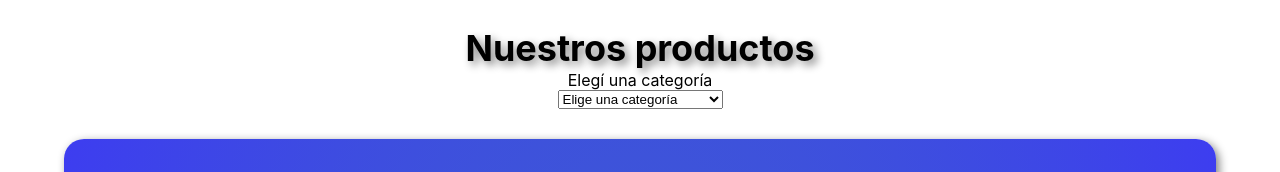
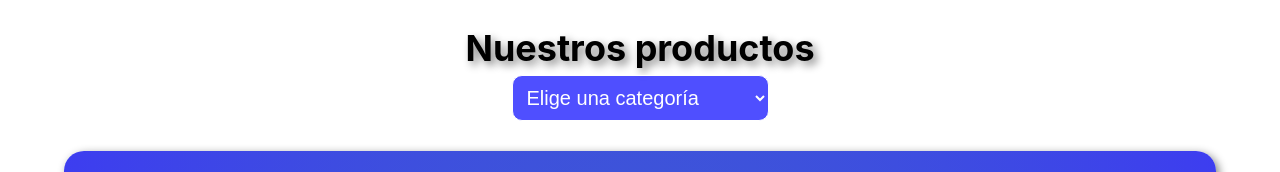
Before and after one commit to vuoso-l/challenge_front_sec, a React (Create React App) app: page / in a window 1280 px wide. Shown: the part 174-346 px from the top of the page. Built offline with nearby package versions, Linux system fonts and the light colour scheme; data requests are answered from the project's data file.

Commit message:
Styled select component

```diff
--- a/src/components/BasicTagsStyle.js
+++ b/src/components/BasicTagsStyle.js
@@ -1,7 +1,8 @@
 import styled from "styled-components";
 import { device } from "../styleAux/deviceSize";
+import { color } from "../styleAux/theme";
 
-const H2 = styled.h2`
+export const H2 = styled.h2`
   text-shadow: 4px 4px 8px grey;
   font-size: 24px;
   text-align: center;
@@ -13,7 +14,7 @@ const H2 = styled.h2`
   }
 `;
 
-const H4 = styled.h4`
+export const H4 = styled.h4`
   font-size: 16px;
   font-weight: bold;
   text-align: center;
@@ -26,7 +27,7 @@ const H4 = styled.h4`
   }
 `;
 
-const H4ShopCart = styled.h4`
+export const H4ShopCart = styled.h4`
   font-size: 20px;
   background-color: white;
   border-radius: 50%;
@@ -41,34 +42,34 @@ const H4ShopCart = styled.h4`
   }
 `;
 
-const Img = styled.img`
+export const Img = styled.img`
   width: 100%;
   height: 200px;
   @media ${device.mobileM} {
-      width: 80%;
+    width: 80%;
   }
   @media ${device.mobileL} {
-      width: 70%;
+    width: 70%;
   }
   @media ${device.laptop} {
-      width: 60%;
-      height: 250px;
+    width: 60%;
+    height: 250px;
   }
 `;
 
-const ElementCardImg = styled(Img)`
+export const ElementCardImg = styled(Img)`
   &:hover {
     cursor: pointer;
   }
 `;
 
-const GralButton = styled.button`
+export const GralButton = styled.button`
   border: 1px solid;
   border-radius: 10px;
   padding: 5px 15px;
   margin: 1px 0;
   color: white;
-  background: black;
+  background-color: black;
   font-size: 14px;
   text-align: center;
   &:hover {
@@ -82,21 +83,42 @@ const GralButton = styled.button`
   }
 `;
 
-const AddButton = styled(GralButton)`
-  background: #0000ffb0;
+export const AddButton = styled(GralButton)`
+  background-color: ${color.addBtn};
 `;
 
-const DeleteButton = styled(GralButton)`
-  background: red;
+export const DeleteButton = styled(GralButton)`
+  background-color: red;
 `;
 
-export {
-  H2,
-  H4,
-  H4ShopCart,
-  Img,
-  ElementCardImg,
-  GralButton,
-  AddButton,
-  DeleteButton,
-};
+export const SelectStyle = styled.select`
+  font-size: 14px;
+  padding: 10px;
+  margin-top: 5px;
+  border: 1px solid;
+  border-radius: 10px;
+  color: white;
+  background-color: ${color.addBtn};
+  @media ${device.tablet} {
+    font-size: 16px;
+  }
+  @media ${device.laptop} {
+    font-size: 20px;
+  }
+`;
+
+export const OptionStyle = styled.option`
+  font-size: 10px;
+  padding: 10px 0;
+  margin-top: 5px;
+  border: 1px solid;
+  border-radius: 10px;
+  color: white;
+  background-color: ${color.addBtn};
+  @media ${device.tablet} {
+    font-size: 12px;
+  }
+  @media ${device.laptop} {
+    font-size: 16px;
+  }
+`;
--- a/src/components/DetailsProduct.js
+++ b/src/components/DetailsProduct.js
@@ -1,5 +1,5 @@
 import React from "react";
-import { Img, H4, GralButton, AddButton } from "./BasicTagsStyle";
+import { Img, H4, AddButton } from "./BasicTagsStyle";
 import { DetailCardStyle, DetailContainer } from "./DetailCardStyle";
 import { imgShopCart } from "../styleAux/fontAwesoneIcon";
 
@@ -14,7 +14,6 @@ const DetailsProduct = ({
 
   return (
     <DetailContainer isOpen={isOpen} onClick={closeCard}>
-      <GralButton onClick={closeCard}>Volver</GralButton>
       {recommendedImage.map((imgRec) => {
         return (
           <DetailCardStyle>
--- a/src/components/SelectFilter.js
+++ b/src/components/SelectFilter.js
@@ -2,6 +2,7 @@ import React from "react";
 import { useFetch } from "../hooks/useFetch";
 import Loader from "./Loader";
 import SweetAlert from "../helpers/SweetAlert";
+import { SelectStyle, OptionStyle } from "./BasicTagsStyle";
 
 const SelectFilter = ({ url, handleChange }) => {
   const { data, error, isLoaded } = useFetch(url);
@@ -15,17 +16,16 @@ const SelectFilter = ({ url, handleChange }) => {
   } else {
     return (
       <>
-        <label htmlFor={id}>Elegí una categoría</label>
-        <select name={id} id={id} onChange={handleChange}>
-          <option value="">Elige una categoría</option>
-          <option value="all">Ver todas las categorías</option>
+        <SelectStyle name={id} id={id} onChange={handleChange}>
+          <OptionStyle value="">Elige una categoría</OptionStyle>
+          <OptionStyle value="all">Ver todas las categorías</OptionStyle>
           {data &&
             data.map((el) => (
-              <option key={el} value={el}>
+              <OptionStyle key={el} value={el}>
                 {el}
-              </option>
+              </OptionStyle>
             ))}
-        </select>
+        </SelectStyle>
       </>
     );
   }
--- a/src/styleAux/theme.js
+++ b/src/styleAux/theme.js
@@ -1,6 +1,7 @@
 export const color = {
     bgPrimary: "rgb(61, 61, 240)",
     bgSecondary: "#3f87a6",
+    addBtn: "#0000ffb0",
 }
 
 export const displayFlex = (display, direction, justifyContent, alignItem) => {
```
